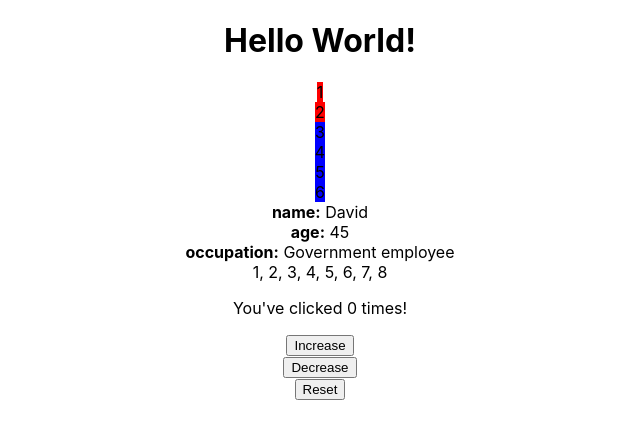
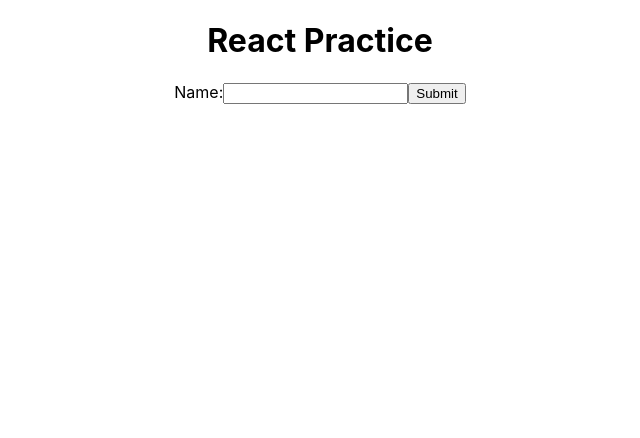
Before and after one commit to kjh311/real-react-app, a React (Create React App) app: page / in a window 1280 px wide. Shown: the top 438 px of the page, without its empty margins (320-960 px from the left). Built offline with nearby package versions, Linux system fonts and the light colour scheme.

Commit message:
useState

```diff
--- a/src/App.js
+++ b/src/App.js
@@ -3,62 +3,18 @@ import "./App.css";
 import React from "react";
 import ImageGallery from "./ImageGallery";
 import Counter from "./Counter";
-
-const nums = [1, 2, 3, 4, 5, 6];
-
-const person = {
-  name: "David",
-  age: 45,
-  occupation: "Government employee",
-};
-
-const people = {
-  peeps: [
-    { name: "Kevin", age: 46 },
-    { name: "David", age: 45 },
-    { name: "Eric", age: 39 },
-    { name: "Peter", age: 45 },
-  ],
-};
-
-const totalPeopleAge = people.peeps.reduce((sum, peep) => sum + peep.age, 0);
-console.log(totalPeopleAge);
-
-const peepNames = people.peeps.map((peep) => peep.name);
-console.log(peepNames);
-
-const { name, age, occupation } = person;
-const [one, two, three, four, five, six] = nums;
-
-const numbers = [...nums, 7, 8];
-
-const totalNumbers = numbers.reduce((sum, num) => sum + num, 0);
-console.log(totalNumbers);
+import Test from "./Test";
+import NameForm from "./NameForm";
 
 function App() {
   return (
     <div className="App">
-      <h1>Hello World!</h1>
-      {nums.map((num) => (
-        <div key={num}>
-          {num > 2 ? (
-            <span className="blue">{num}</span>
-          ) : (
-            <span className="red">{num}</span>
-          )}
-        </div>
-      ))}
-
-      {Object.entries(person).map(([key, value]) => (
-        <div key={key}>
-          <strong>{key}:</strong> {value}
-        </div>
-      ))}
-
-      <div>{numbers.join(", ")}</div>
+      <h1>React Practice</h1>
+      {/* <Test /> */}
 
       {/* <ImageGallery /> */}
-      <Counter />
+      {/* <Counter /> */}
+      <NameForm />
     </div>
   );
 }
--- /dev/null
+++ b/src/NameForm.js
@@ -0,0 +1,27 @@
+import React, { useState } from "react";
+
+function NameForm() {
+  const [name, setName] = useState("");
+
+  const handleChange = (event) => {
+    setName(event.target.value);
+  };
+
+  const handleSubmit = (event) => {
+    event.preventDefault();
+    alert(`Hello, ${name}!!!!`);
+    setName("");
+  };
+
+  return (
+    <form onSubmit={handleSubmit}>
+      <label>
+        Name:
+        <input type="text" value={name} onChange={handleChange} />
+      </label>
+      <button type="submit">Submit</button>
+    </form>
+  );
+}
+
+export default NameForm;
--- /dev/null
+++ b/src/Test.js
@@ -0,0 +1,58 @@
+import React from "react";
+
+function Test() {
+  const nums = [1, 2, 3, 4, 5, 6];
+
+  const person = {
+    name: "David",
+    age: 45,
+    occupation: "Government employee",
+  };
+
+  const people = {
+    peeps: [
+      { name: "Kevin", age: 46 },
+      { name: "David", age: 45 },
+      { name: "Eric", age: 39 },
+      { name: "Peter", age: 45 },
+    ],
+  };
+
+  const totalPeopleAge = people.peeps.reduce((sum, peep) => sum + peep.age, 0);
+  console.log(totalPeopleAge);
+
+  const peepNames = people.peeps.map((peep) => peep.name);
+  console.log(peepNames);
+
+  const { name, age, occupation } = person;
+  const [one, two, three, four, five, six] = nums;
+
+  const numbers = [...nums, 7, 8];
+
+  const totalNumbers = numbers.reduce((sum, num) => sum + num, 0);
+  console.log(totalNumbers);
+
+  return (
+    <div>
+      <h1>Hello World!</h1>
+      {nums.map((num) => (
+        <div key={num}>
+          {num > 2 ? (
+            <span className="blue">{num}</span>
+          ) : (
+            <span className="red">{num}</span>
+          )}
+        </div>
+      ))}
+
+      {Object.entries(person).map(([key, value]) => (
+        <div key={key}>
+          <strong>{key}:</strong> {value}
+        </div>
+      ))}
+
+      <div>{numbers.join(", ")}</div>
+    </div>
+  );
+}
+export default Test;
```
